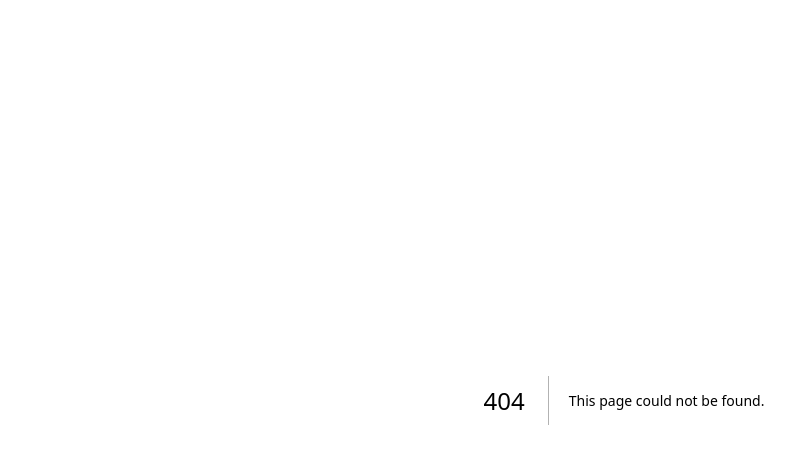
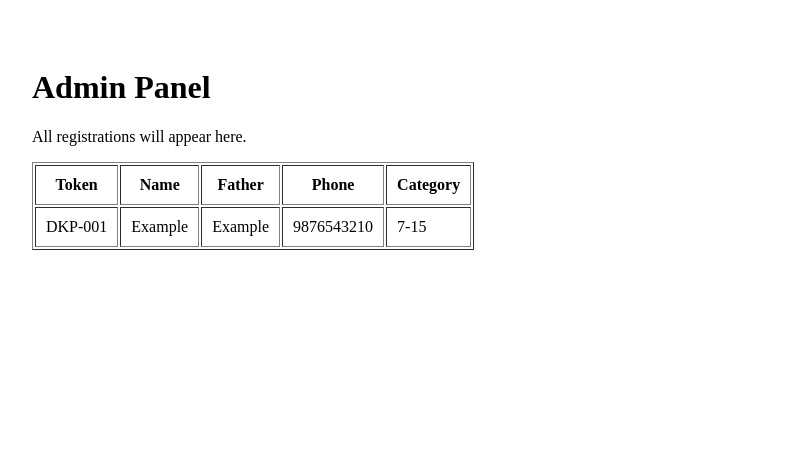
Before and after one commit to dddfatehgarhsahib-hash/sardarian, a Next.js app: page /admin in a window 1280 px wide. Before the commit this address had no page. Shown: the top 464 px of the page, without its empty margins (16-811 px from the left). Built offline with nearby package versions, Linux system fonts and the light colour scheme.

Commit message:
Create Admin component for managing registrations

```diff
--- /dev/null
+++ b/pages/admin.js
@@ -0,0 +1,39 @@
+export default function Admin(){
+
+return(
+
+<div style={{padding:"40px"}}>
+
+<h1>Admin Panel</h1>
+
+<p>All registrations will appear here.</p>
+
+<table border="1" cellPadding="10">
+
+<tr>
+
+<th>Token</th>
+<th>Name</th>
+<th>Father</th>
+<th>Phone</th>
+<th>Category</th>
+
+</tr>
+
+<tr>
+
+<td>DKP-001</td>
+<td>Example</td>
+<td>Example</td>
+<td>9876543210</td>
+<td>7-15</td>
+
+</tr>
+
+</table>
+
+</div>
+
+)
+
+}
```
